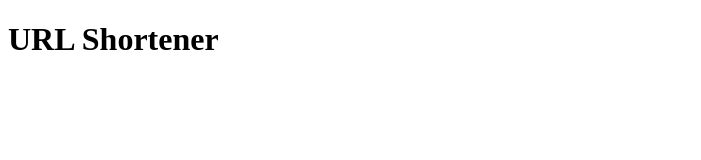
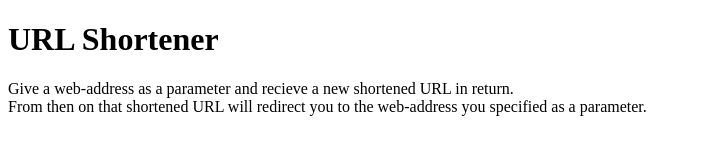
Before and after one commit to pjtopps/url-shortener, a website: page views/index.html in a window 1280 px wide. Shown: the whole page, without its empty margins (0-701 px from the left). Drawn offline with Linux system fonts and the light colour scheme.

Commit message:
Checkpoint

```diff
--- a/views/index.html
+++ b/views/index.html
@@ -12,7 +12,8 @@
        URL Shortener
      </h1>
      <p>
-
+       Give a web-address as a parameter and recieve a new shortened URL in return.<br>
+       From then on that shortened URL will redirect you to the web-address you specified as a parameter.
      </p>
 
    </body>
```
